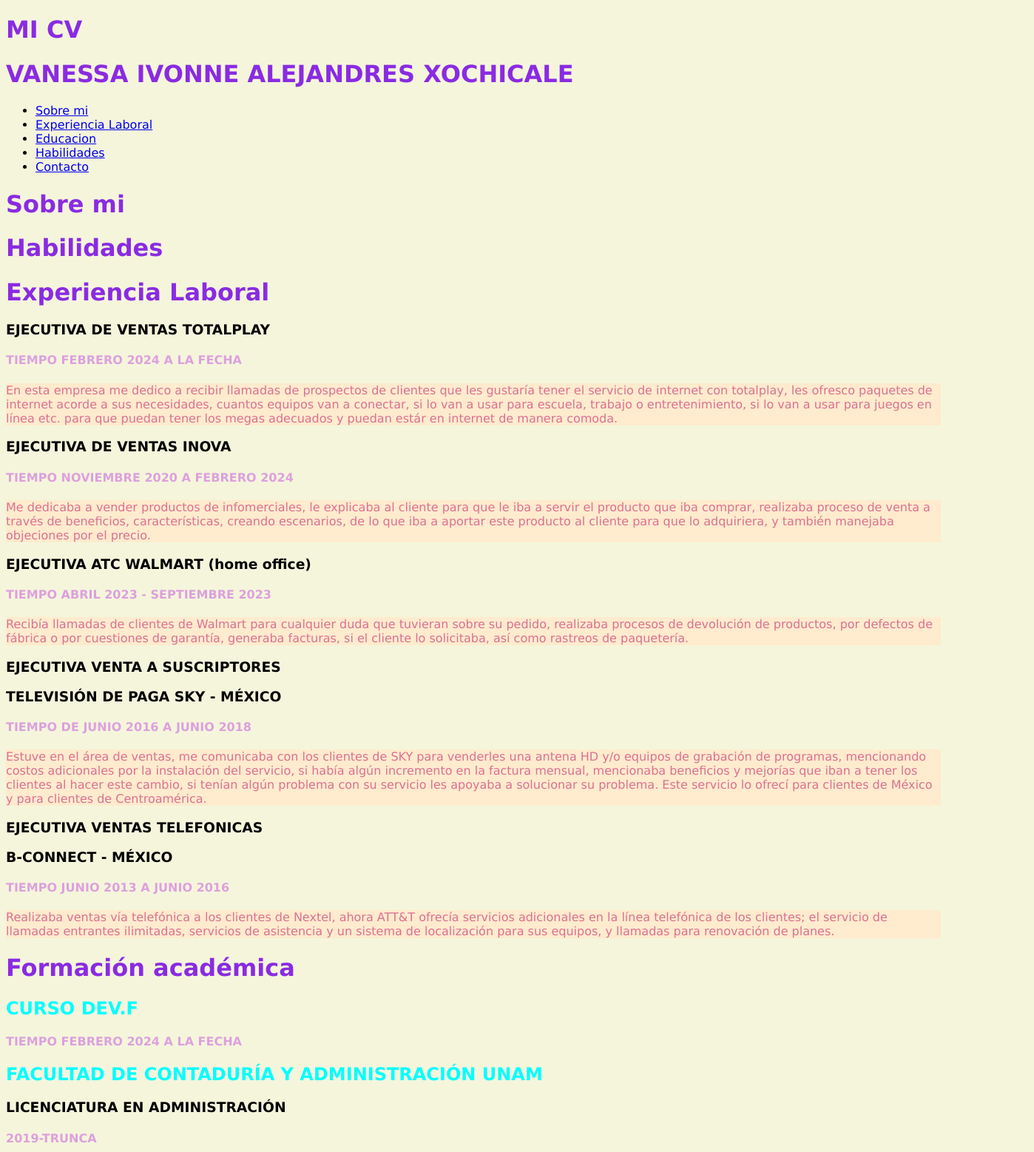
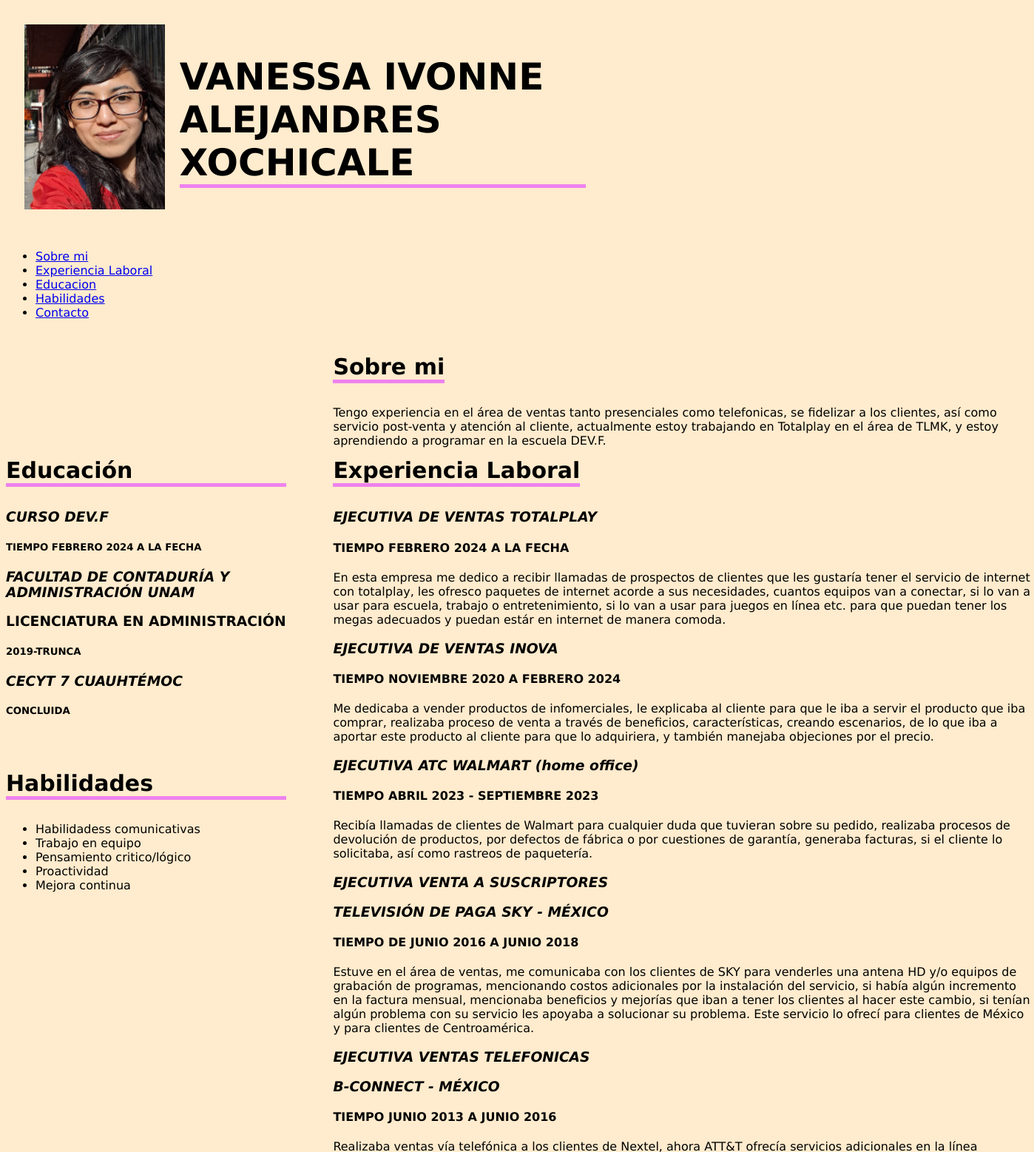
Before and after one commit to vanealejandre/cv, a plain HTML site: page index.html in a window 1280 px wide. Shown: the top 1557 px of the page at 74% size, 1398 px wide, since content can reach past the window. Drawn offline with Linux system fonts and the light colour scheme.

Commit message:
Add files via upload

```diff
--- a/index.html
+++ b/index.html
@@ -4,18 +4,17 @@
 <head>
     <meta charset="UTF-8">
     <meta name="viewport" content="width=device-width, initial-scale=1.0">
-    <title>Mi primer página web</title>
+    <title>Mi CV</title>
     <link rel="stylesheet" href="style.css">
     <title>Mi CV</title>
 </head>
 
 <body>
-    <!-- Este es un comentario
-    Solo deberia hacer unn h1 por página-->
-    <!--<h1>Cabecera/Titulo 1</h1>-->
     <header>
-        <h1>MI CV</h1>
-        <h1>VANESSA IVONNE ALEJANDRES XOCHICALE</h1>
+        <aside class="box1" >
+            <img class="imagen" src="vane_foto.jpg" alt="Foto perfil" width="250" height="250">
+            <h1 class="elemennto_con_borde tamaño_letra">VANESSA IVONNE ALEJANDRES XOCHICALE</h1>
+        </aside>
         <ul>
             <li> <a href="#Sobre-mi">Sobre mi </a></li>
             <li> <a href="#Experiencia-Laboral">Experiencia Laboral</a>
@@ -26,34 +25,41 @@
     </header>
 
     <main>
-        <section id="Sobre-mi"></section>
-        <h1>Sobre mi</h1>
-
-        <section id="Habilidades"></section>
-        <h1>Habilidades</h1>
-        <section id="Experiencia-Laboral"></section>
-        <h1>Experiencia Laboral</h1>
-        <h3>EJECUTIVA DE VENTAS TOTALPLAY</h3>
+        <aside class="grid">
+            <section class="grid_item_1" id="Sobre-mi">
+                <h1 class=" tamaño_letra2 elemennto_con_borde">Sobre mi</h1>
+                <p>Tengo experiencia en el área de ventas tanto presenciales como telefonicas, se fidelizar a los
+                    clientes, así como servicio post-venta y atención al cliente, actualmente estoy trabajando en
+                    Totalplay en el área de TLMK, y estoy aprendiendo a programar en la escuela DEV.F.
+                </p>
+            </section>
+            <section class="grid_item_2" id="Experiencia-Laboral">
+                <h1 class=" tamaño_letra2 elemennto_con_borde">Experiencia Laboral</h1>
+                <h3 class="cursiva"><i>EJECUTIVA DE VENTAS TOTALPLAY</i></h3>
                 <h4>TIEMPO FEBRERO 2024 A LA FECHA</h4>
-        <p>En esta empresa me dedico a recibir llamadas de prospectos de clientes que les gustaría tener el servicio de
-            internet con totalplay, les ofresco paquetes de internet acorde a sus necesidades, cuantos equipos van a
-            conectar, si lo van a usar para escuela, trabajo o entretenimiento, si lo van a usar para juegos en línea
+                <p>En esta empresa me dedico a recibir llamadas de prospectos de clientes que les gustaría tener el
+                    servicio
+                    de
+                    internet con totalplay, les ofresco paquetes de internet acorde a sus necesidades, cuantos equipos
+                    van a
+                    conectar, si lo van a usar para escuela, trabajo o entretenimiento, si lo van a usar para juegos en
+                    línea
                     etc. para que puedan tener los megas adecuados y puedan estár en internet de manera comoda.</p>
-        <h3>EJECUTIVA DE VENTAS INOVA</h3>
+                <h3 class="cursiva"><i>EJECUTIVA DE VENTAS INOVA</i></h3>
                 <h4>TIEMPO NOVIEMBRE 2020 A FEBRERO 2024</h4>
                 <p> Me dedicaba a vender productos de infomerciales, le
                     explicaba al cliente para que le iba a servir el producto que iba comprar, realizaba
                     proceso de venta a través de beneficios, características, creando escenarios, de
                     lo que iba a aportar este producto al cliente para que lo adquiriera, y también
                     manejaba objeciones por el precio. </p>
-        <h3>EJECUTIVA ATC WALMART (home office)</h3>
+                <h3 class="cursiva"><i>EJECUTIVA ATC WALMART (home office)</i></h3>
                 <h4>TIEMPO ABRIL 2023 - SEPTIEMBRE 2023</h4>
                 <p>Recibía llamadas de clientes de Walmart para cualquier duda que tuvieran sobre
                     su pedido, realizaba procesos de devolución de productos, por defectos de
                     fábrica o por cuestiones de garantía, generaba facturas, si el cliente lo solicitaba,
                     así como rastreos de paquetería.</p>
-        <h3>EJECUTIVA VENTA A SUSCRIPTORES </h3>
-        <h3>TELEVISIÓN DE PAGA SKY - MÉXICO</h3>
+                <h3 class="cursiva"><i>EJECUTIVA VENTA A SUSCRIPTORES</i> </h3>
+                <h3 class="cursiva"><i>TELEVISIÓN DE PAGA SKY - MÉXICO</i></h3>
                 <h4>TIEMPO DE JUNIO 2016 A JUNIO 2018</h4>
                 <p> Estuve en el área de ventas, me comunicaba con los clientes de SKY para venderles una
                     antena HD y/o equipos de grabación de programas, mencionando costos adicionales por
@@ -61,28 +67,53 @@
                     beneficios y mejorías que iban a tener los clientes al hacer este cambio, si tenían algún
                     problema con su servicio les apoyaba a solucionar su problema. Este servicio lo ofrecí
                     para clientes de México y para clientes de Centroamérica.</p>
-        <h3>EJECUTIVA VENTAS TELEFONICAS </h3>
-        <h3>B-CONNECT - MÉXICO</h3>
+                <h3 class="cursiva"><i>EJECUTIVA VENTAS TELEFONICAS</i> </h3>
+                <h3 class="cursiva"><i>B-CONNECT - MÉXICO</i></h3>
                 <h4>TIEMPO JUNIO 2013 A JUNIO 2016</h4>
                 <p> Realizaba ventas vía telefónica a los clientes de Nextel, ahora ATT&T ofrecía servicios
                     adicionales en la línea telefónica de los clientes; el servicio de llamadas entrantes
                     ilimitadas, servicios de asistencia y un sistema de localización para sus equipos, y llamadas
                     para renovación de planes.</p>
-        <section id="Educacion"></section>
-        <h1>Formación académica</h1>
-        <h2>CURSO DEV.F</h2>
-        <h4>TIEMPO FEBRERO 2024 A LA FECHA</h4>
-        <h2>FACULTAD DE CONTADURÍA Y ADMINISTRACIÓN UNAM</h2>
+            </section>
+
+            <section class="grid_item_3" id="Educacion">
+                <h1 class="tamaño_letra2 elemennto_con_borde">Educación</h1>
+                <h3 class="cursiva"><i>CURSO DEV.F</i></h3>
+                <h5 >TIEMPO FEBRERO 2024 A LA FECHA</h5>
+                <h3 class="cursiva"><i>FACULTAD DE CONTADURÍA Y ADMINISTRACIÓN UNAM</i></h3>
                 <h3>LICENCIATURA EN ADMINISTRACIÓN</h3>
-        <h4>2019-TRUNCA</h4>
-        <h2>CECYT 7 CUAUHTÉMOC</h2>
+                <h5>2019-TRUNCA</h5>
+                <h3 class="cursiva"><i>CECYT 7 CUAUHTÉMOC</i></h3>
+                <h5>CONCLUIDA</h5>
+            </section>
+
+
+            <section class="grid_item_4" id="Habilidades">
+                <h1 class="tamaño_letra2 elemennto_con_borde">Habilidades</h1>
+                <ul>
+                    <li>Habilidadess comunicativas</li>
+                    <li>Trabajo en equipo</li>
+                    <li>Pensamiento critico/lógico</li>
+                    <li>Proactividad</li>
+                    <li>Mejora continua</li>
+                </ul>
+
+            </section>
+
+        </aside>
+
+
+
+
     </main>
 
     <footer>
-        <section id="Contacto"> </section>
-        <h1>Contacto</h1>
+        <section id="Contacto">
+            <h1 class="tamaño_letra2 elemennto_con_borde">Contacto</h1>
             <h3>Celular: 5523325324</h3>
             <h3>Correo: vanealejandress@gmail.com</h3>
+        </section>
+
     </footer>
 
 </html>
--- a/style.css
+++ b/style.css
@@ -1,18 +1,70 @@
-body{
+body {
     font-family: Verdana, Geneva, Tahoma, sans-serif;
-    background-color:beige;
+    background-color: blanchedalmond;
 }
-h1{
-    color:blueviolet;
+
+.cursiva {
+    font-size: italic;
 }
-h2{
-    color:aqua;
+
+.elemennto_con_borde {
+    border-bottom: violet 5px solid;
 }
-h3{
-    color:black}
-h4{
-    color:plum;
+.tamaño_letra{
+    font-size: 50px;
 }
-p{
-    background-color: blanchedalmond;
-    color:palevioletred}
+.tamaño_letra2{
+    font-size: 30px;
+}
+
+.imagen{
+    display:block;
+    margin-right:20px;
+}
+
+.box1 {
+    width: 60%;
+    height: 80%;
+    border: 10%;
+    padding: 2%;
+
+    display: flex;
+    flex-direction: row;
+}
+
+
+
+.grid {
+    display: grid;
+    grid-template-columns: 30% 70%;
+    grid-template-rows: 5% 25% 25% 25%;
+    gap: 5% 5%;
+
+}
+
+.grid_item_1 {
+    grid-column-start: 2;
+    grid-column-end: 4;
+    justify-items: start;
+
+
+}
+
+.grid_item_2 {
+    grid-column-start: 2;
+    grid-column-end: 4;
+    justify-items: start;
+
+
+}
+
+.grid_item_3 {
+    grid-row-start: 2;
+
+
+}
+
+.grid_item_4 {
+    grid-row-start: 3;
+
+}
```
Also changed, not shown: vane_foto.jpg (added). Lines whose indentation alone changed are shown as unchanged.
